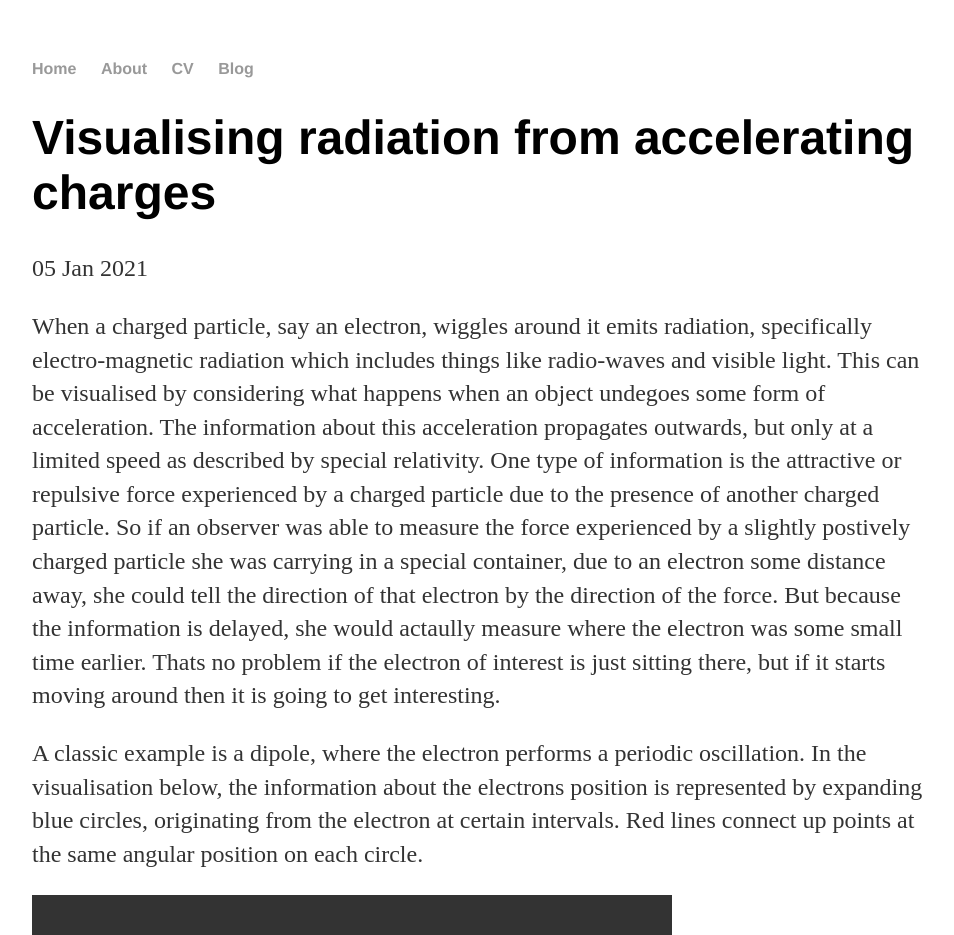
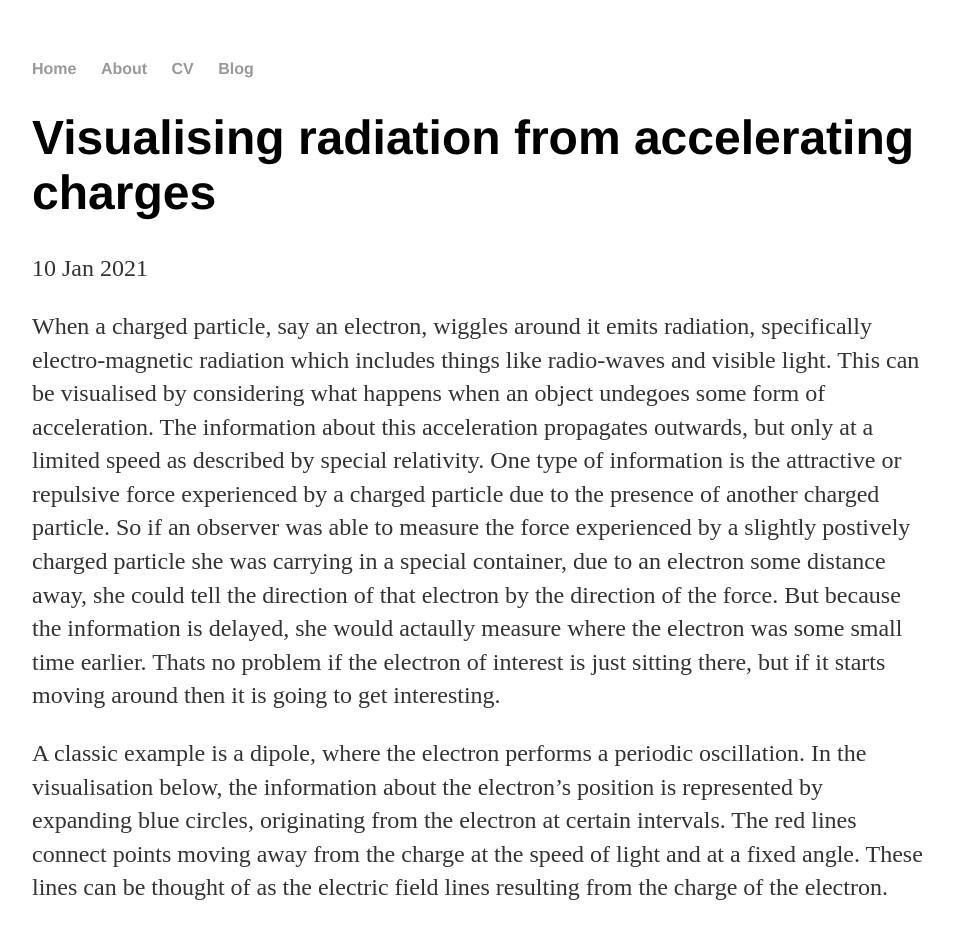
Before and after one commit to mjvstreeter/mjvstreeter.github.io, a Jekyll site: the page built from _posts/2021-01-05-Visualising-radiation-from-accelerating-charges.md, in a window 1280 px wide. Shown: the top 935 px of the page, without its empty margins (160-1114 px from the left). Built offline with Jekyll 4.4.1, drawn with Linux system fonts in a browser that asks for light colours; some of the changed text lies outside the part shown; grey boxes are pictures that could not be loaded.

Commit message:
Update 2021-01-05-Visualising-radiation-from-accelerating-charges.md

```diff
--- a/_posts/2021-01-05-Visualising-radiation-from-accelerating-charges.md
+++ b/_posts/2021-01-05-Visualising-radiation-from-accelerating-charges.md
@@ -1,7 +1,7 @@
 ---
 layout: post
 title: "Visualising radiation from accelerating charges"
-date: 2021-01-05
+date: 2021-01-10
 ---
 
 When a charged particle, say an electron, wiggles around it emits radiation, specifically electro-magnetic radiation which includes things like radio-waves and visible light.
@@ -13,8 +13,13 @@
 Thats no problem if the electron of interest is just sitting there, but if it starts moving around then it is going to get interesting.
 
 A classic example is a dipole, where the electron performs a periodic oscillation.
-In the visualisation below, the information about the electrons position is represented by expanding blue circles, originating from the electron at certain intervals.
-Red lines connect up points at the same angular position on each circle.
+In the visualisation below, the information about the electron's position is represented by expanding blue circles, originating from the electron at certain intervals.
+The red lines connect points moving away from the charge at the speed of light and at a fixed angle.
+These lines can be thought of as the electric field lines resulting from the charge of the electron.
+
+As the electron starts to move, wiggles form in the field lines, which then propagate outwards at the speed of light.
+The transverse periodic wiggles in the field line, which are seen along mainly to the left and right of the dipole, actually carry energy away from the dipole in the form of electro-magnetic radiation.
+So this dipole is a source of light, and can be seen through a purely geometric approach and by knowing that a charged particle generates a radial electric field.
 
 <video width="640" height="640" controls>
   <source type="video/mp4" src="{{ site.baseurl }}/illustrations/dipole_ramp.mp4">
```
